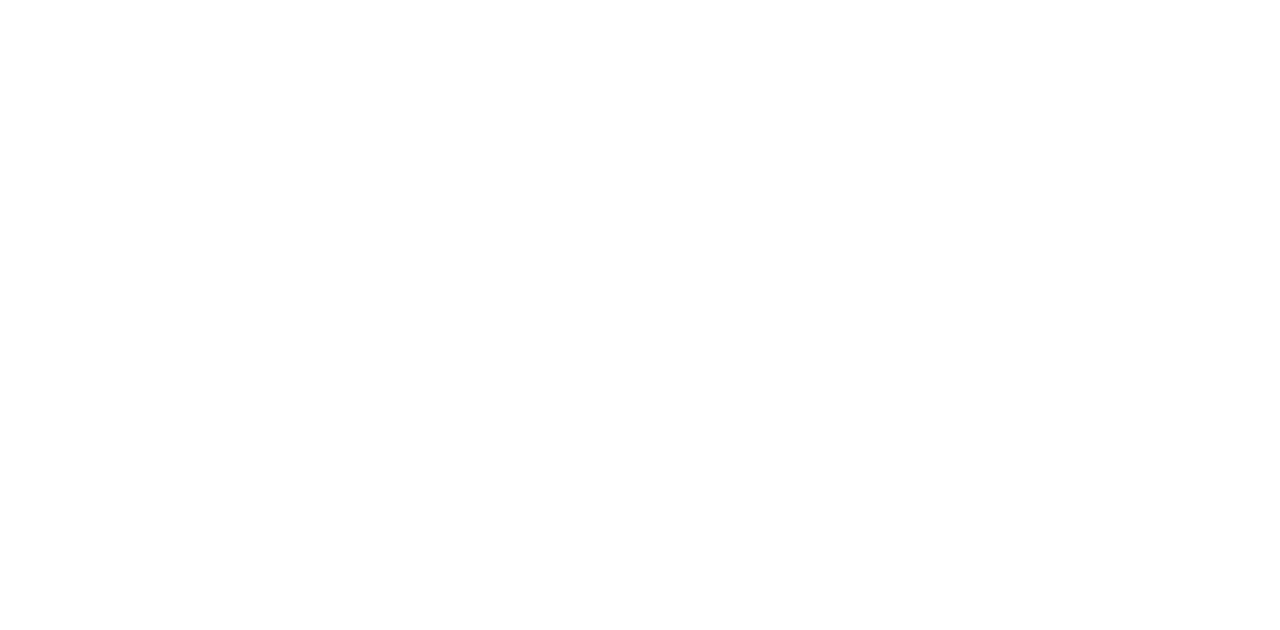
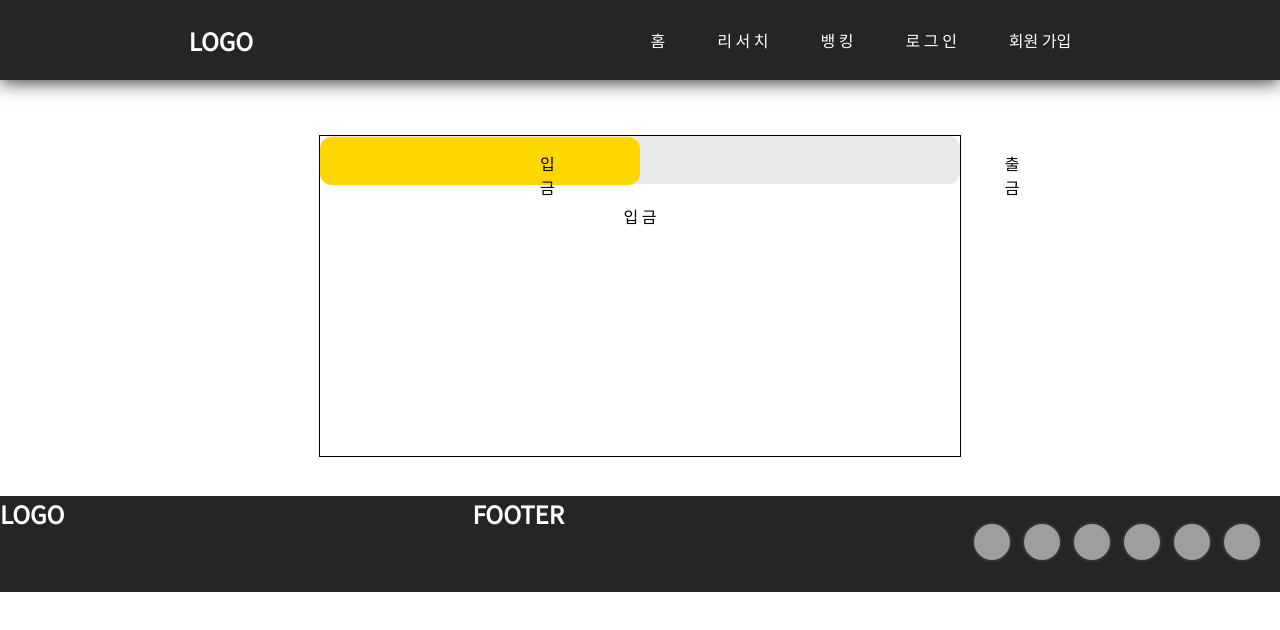
Before and after one commit to sjsin0905/bsbz-frontend, a React (Create React App) app: page /banking in a window 1280 px wide. Before the commit this address had no page. Shown: the top 630 px of the page. Built offline with nearby package versions, Linux system fonts and the light colour scheme; grey boxes are pictures that could not be loaded.

Commit message:
ADD: create Banking Page
Create Main Box

```diff
--- a/src/App.tsx
+++ b/src/App.tsx
@@ -5,6 +5,7 @@
 import Footer from "./components/Footer/Footer";
 import Loading from "./components/Loading";
 import Signup from "./pages/Signup";
+import Banking from "./pages/Banking";
 
 export default function App() {
   return (
@@ -13,6 +14,7 @@
       <Route path="/login" element={<Login />} />
       <Route path="/signup" element={<Signup />} />
       <Route path="/loading" element={<Loading />} />
+      <Route path="/banking" element={<Banking />} />
     </Routes>
   );
 }
--- /dev/null
+++ b/src/components/BankingComponents/BankingMainBox.tsx
@@ -0,0 +1,177 @@
+import { useState } from "react";
+import { styled } from "styled-components";
+
+const Container = styled.div`
+  display: flex;
+  flex-direction: column;
+  justify-content: center;
+  align-items: center;
+
+  padding-top: 12vh;
+  background-color: ${(props) => props.theme.mainColor};
+`;
+const Main = styled.div`
+  height: 50vh;
+  width: 100vw;
+
+  display: flex;
+  justify-content: center;
+  align-items: center;
+`;
+const Box = styled.div`
+  height: 40vh;
+  width: 50vw;
+  border: 1px solid;
+  padding: 0;
+
+  > .unClickableAreaLeftOn {
+    width: 25vw;
+    height: 7vh;
+    position: absolute;
+    top: 158px;
+    //border: 1px solid;
+    pointer-events: none; /* 클릭 비활성화 */
+
+    z-index: 2; /* 텍스트를 토글 버튼 위로 올립니다. */
+  }
+  > .unClickableAreaLeftOff {
+    pointer-events: auto; /* 클릭 활성화 */
+  }
+
+  > .unClickableAreaRightOn {
+    width: 25vw;
+    height: 7vh;
+    position: absolute;
+    top: 158px;
+    left: 50vw;
+    //border: 1px solid;
+    pointer-events: auto; /* 클릭 활성화 */
+
+    z-index: 2; /* 텍스트를 토글 버튼 위로 올립니다. */
+  }
+  > .unClickableAreaRightOff {
+    pointer-events: none; /* 클릭 비활성화 */
+  }
+`;
+
+const ToggleContainer = styled.div`
+  position: relative;
+  cursor: pointer;
+
+  .container {
+    display: flex;
+  }
+
+  .DepositBtn {
+    z-index: 2; /* 텍스트를 토글 버튼 위로 올립니다. */
+    margin-top: 15px;
+    margin-right: 0px;
+    margin-left: 220px;
+  }
+  .WithdrawBtn {
+    z-index: 2; /* 텍스트를 토글 버튼 위로 올립니다. */
+    margin-top: 15px;
+    margin-right: 10px;
+    margin-left: 450px;
+  }
+
+  > .toggle-container {
+    width: 50vw;
+    height: 6vh;
+    border-radius: 12px;
+    background-color: rgb(233, 233, 234);
+  }
+  //.toggle--checked 클래스가 활성화 되었을 경우의 CSS를 구현
+  > .toggle--checked {
+    background-color: rgb(233, 233, 234);
+
+    // 애니메이션 효과 3곳 주석처리
+    //transition: 0.5s;
+  }
+
+  > .toggle-circle {
+    position: absolute;
+    top: 1px;
+    left: 25vw;
+    width: 25vw;
+    height: 6vh;
+    border-radius: 12px;
+    background-color: ${(props) => props.theme.highlightColor};
+
+    // 애니메이션 효과 3곳 주석처리
+    //transition: 0.5s;
+    //.toggle--checked 클래스가 활성화 되었을 경우의 CSS를 구현
+  }
+  > .toggle--checked {
+    left: 0px;
+
+    // 애니메이션 효과 3곳 주석처리
+    //transition: 0.5s;
+  }
+`;
+
+const Desc = styled.div`
+  //설명 부분의 CSS를 구현
+  text-align: center;
+  margin: 20px;
+`;
+
+export default function BankingMainBox() {
+  const [isOn, setisOn] = useState(true);
+
+  const toggleHandler = () => {
+    // isOn의 상태를 변경하는 메소드를 구현
+    setisOn(!isOn);
+  };
+  return (
+    <>
+      <Container>
+        <Main>
+          <Box>
+            <ToggleContainer
+              // 클릭하면 토글이 켜진 상태(isOn)를 boolean 타입으로 변경하는 메소드가 실행
+              onClick={toggleHandler}
+            >
+              {/* 아래에 div 엘리먼트 2개가 있다. 각각의 클래스를 'toggle-container', 'toggle-circle' 로 지정 */}
+              {/* Toggle Switch가 ON인 상태일 경우에만 toggle--checked 클래스를 div 엘리먼트 2개에 모두 추가. 조건부 스타일링을 활용*/}
+              <div
+                className={`toggle-container ${
+                  isOn ? "toggle--checked" : null
+                }`}
+              >
+                <div className="container">
+                  <a className="DepositBtn">입 금</a>
+                  <a className="WithdrawBtn">출 금</a>
+                </div>
+              </div>
+              <div
+                className={`toggle-circle ${isOn ? "toggle--checked" : null}`}
+              ></div>
+            </ToggleContainer>
+            <div
+              className={`unClickableAreaLeftOn ${
+                isOn ? "unClickableAreaLeftOff" : null
+              }`}
+            />
+            <div
+              className={`unClickableAreaRightOn ${
+                isOn ? "unClickableAreaRightOff" : null
+              }`}
+            />
+            {/* Desc 컴포넌트를 활용*/}
+            {/* Toggle Switch가 ON인 상태일 경우에 Desc 컴포넌트 내부의 텍스트를 'Toggle Switch ON'으로, 그렇지 않은 경우 'Toggle Switch OFF'. 조건부 렌더링을 활용. */}
+            {isOn === false ? (
+              <Desc>
+                <div className="OFF">출 금</div>
+              </Desc>
+            ) : (
+              <Desc>
+                <div className="ON">입 금</div>
+              </Desc>
+            )}
+          </Box>
+        </Main>
+      </Container>
+    </>
+  );
+}
--- a/src/components/Navigation.tsx
+++ b/src/components/Navigation.tsx
@@ -64,15 +64,18 @@
         <span onClick={onMove} id="home">
           홈
         </span>
+        <span onClick={onMove} id="research">
+          리 서 치
+        </span>
+        <span onClick={onMove} id="banking">
+          뱅 킹
+        </span>
         <span onClick={onMove} id="login">
           로 그 인
         </span>
         <span onClick={onMove} id="signup">
           회원 가입
         </span>
-        <span onClick={onMove} id="research">
-          리 서 치
-        </span>
       </NavBar>
     </Container>
   );
--- a/src/components/Slider/Slider.jsx
+++ b/src/components/Slider/Slider.jsx
@@ -19,6 +19,8 @@
   background: linear-gradient(rgba(0, 0, 0, 0.2), rgba(0, 0, 0, 0.6));
   background-repeat: no-repeat;
   background-color: ${(props) => props.theme.backgroundColor};
+  width: 100vw;
+  height: 60vh;
 `;
 
 export default function Slider({ data }) {
--- /dev/null
+++ b/src/pages/Banking.tsx
@@ -0,0 +1,19 @@
+import { useState } from "react";
+import Loading from "../components/Loading";
+import Hood from "../components/Hood";
+import Navigation from "../components/Navigation";
+import Footer from "../components/Footer/Footer";
+import BankingMainBox from "../components/BankingComponents/BankingMainBox";
+
+export default function Banking() {
+  const [isLoading, setIsLoading] = useState(false);
+  return (
+    <>
+      <Hood title={"BANKING"} />
+      {isLoading && <Loading />}
+      <Navigation />
+      <BankingMainBox />
+      <Footer />
+    </>
+  );
+}
--- a/src/utils/theme.ts
+++ b/src/utils/theme.ts
@@ -5,7 +5,7 @@
   // 배경 색
   navColor: "#262525ff",
   // nav 생상 - 검정
-  footerColor: "#fffffff",
+  footerColor: "#262525ff",
   // footer 색상 - 검정
   borderColor: "#343434ff",
   // 테두리 색
@@ -18,6 +18,7 @@
   textColor2: "#ffffffff",
   // 기본 텍스트 색상 2 - 흰색
   errorColor: "#ff6347ff",
+  // 에러 메세지 색상 - 빨강색
 };
 
 export const darkTheme: DefaultTheme = {
```
